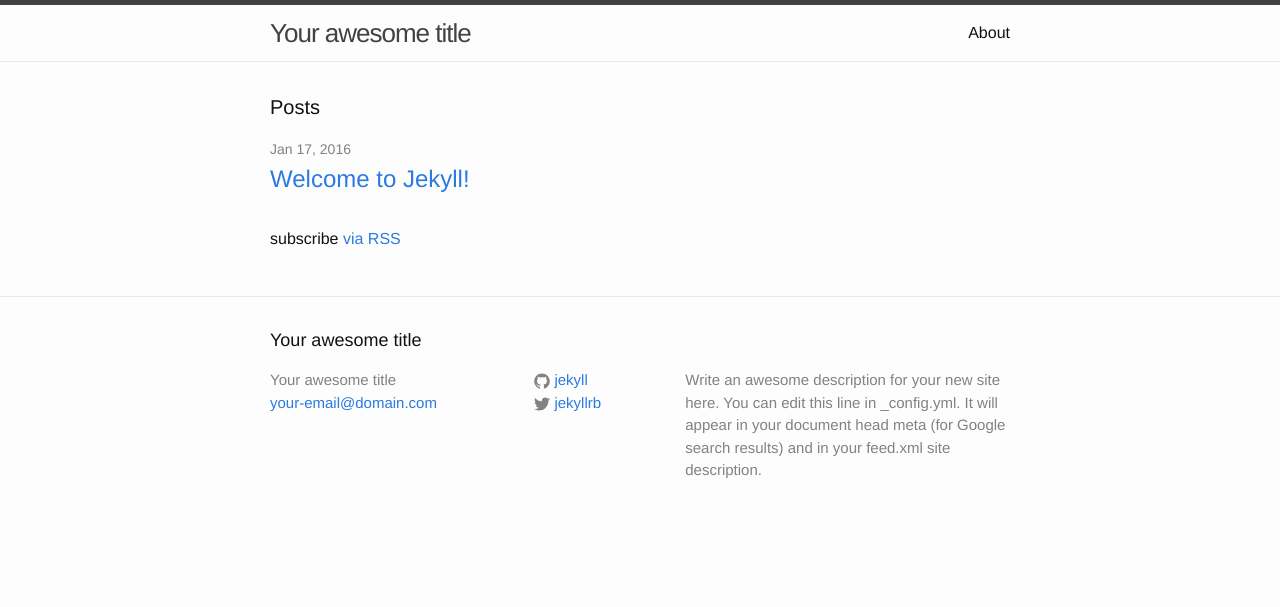
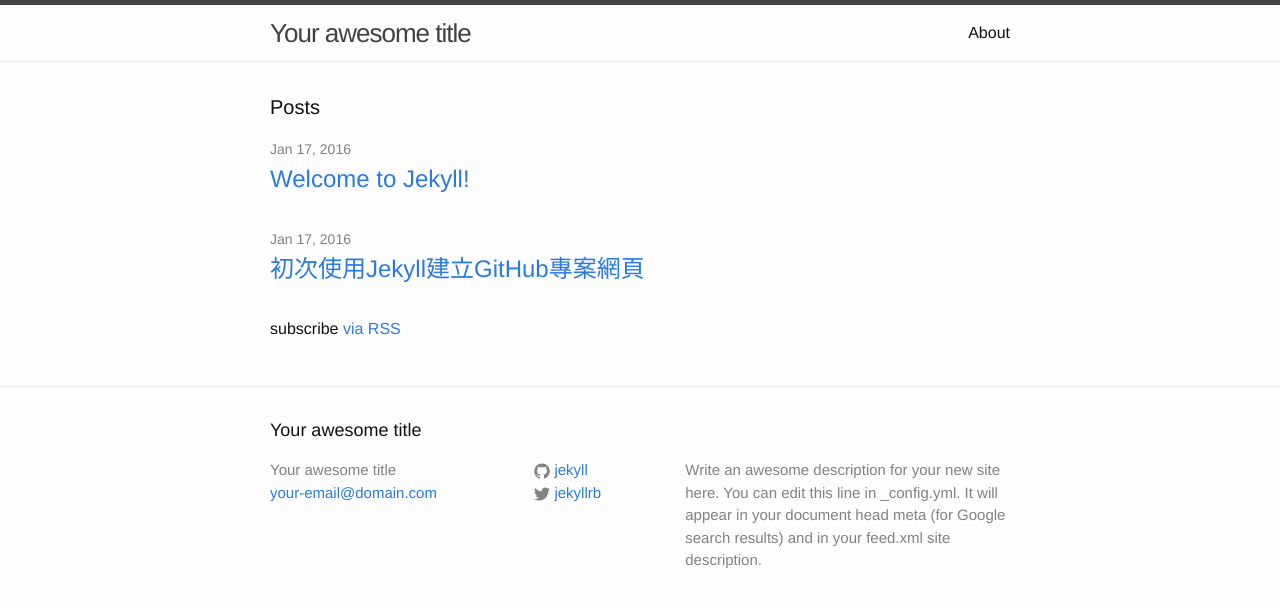
Before and after one commit to gjccing/Jekyll-using-logs, a Jekyll site: the page built from index.html, in a window 1280 px wide. Shown: the top 607 px of the page. Built offline with Jekyll 4.4.1, drawn with Linux system fonts in a browser that asks for light colours; part of the change alters nothing that is shown.

Commit message:
first post

```diff
--- a/_config.yml
+++ b/_config.yml
@@ -12,7 +12,7 @@ description: > # this means to ignore newlines until "baseurl:"
   Write an awesome description for your new site here. You can edit this
   line in _config.yml. It will appear in your document head meta (for
   Google search results) and in your feed.xml site description.
-baseurl: "" # the subpath of your site, e.g. /blog
+baseurl: "/jekyll-using-logs" # the subpath of your site, e.g. /blog
 url: "http://yourdomain.com" # the base hostname & protocol for your site
 twitter_username: jekyllrb
 github_username:  jekyll
--- /dev/null
+++ b/_posts/2016-01-18-first-jekyll-on-github-project.markdown
@@ -0,0 +1,68 @@
+---
+layout: post
+title:  "初次使用Jekyll建立GitHub專案網頁"
+date:   2016-01-18 00:46:26 +0800
+categories: jekyll update
+---
+此篇文章將一步步介紹如何用Jekyll建立GitHub專案網頁。
+
+簡單的說明，Jekyll是一個靜態網站&Blog的產生器。它的工作原理很簡單，你給他文章和網頁框架他給你靜態網站，很簡單吧。而它只是一個靜態網站產生器，如果你想讓人看到你的網站還需要一個架站的空間來放置你產出的網站。架設靜態網站的首選當然是GitHub囉。而GitHub也[支援Jekyll][jekyll-gh]，會自動幫你build且順便幫做版本控管，兩者簡直絕配。
+
+你想要在GitHub使用Jekyll，只要三個步驟：
+
+  1. [在GitHub專案上建立`gh-pages` brach][github-cppm]
+  2. [安裝Jekyll][jekyll-install]
+  3. [使用Jekyll產生一個初始的網站][jekyll-qs]
+
+基本上按照上述教學就能上手了，以下是我的整理。
+
+### 1.在GitHub專案上建立`gh-pages`Brach
+觸發GitHub使用Jekyll有兩種情況：
+
+  *   `username.github.io`專案的`master`
+  *   一般專案的`gh-pages` brach
+
+這次的情況是一般專案，可以參考此[教學][github-cppm]。這邊的關鍵指令是這個：
+{% highlight ruby %}
+# 請先把專案clone下來並進入目錄
+git checkout --orphan gh-pages
+{% endhighlight ruby %}
+用此指令創建出來的branch是完全獨立的不是從其他brach分出來的，很適合GitHub page這種形式的原始碼。
+
+如果你喜歡GUI也可以依照此[教學][github-pages]。GitHub會幫你建立`gh-pages`並引導你在建立個還不錯看的網頁，如果你沒有日誌的需求這個網頁就已經夠用囉。再來把內容清掉就是了，挺笨的方法，可惜GitHub上沒提供產生Jekyll的選項。
+
+### 2.安裝Jekyll
+基本上依照教學就OK了，但Jekyll它是預設是不支援`Windows`的喔！得另外看這篇[教學][jekyll-windows]，看到第二步就夠用了，其實只多安裝個`RubyDevKit`而已。
+
+### 3使用Jekyll產生一個初始的網站
+這裡請使用terminal，cd到git專案的目錄下，輸入：
+{% highlight ruby %}
+jekyll new .
+{% endhighlight ruby %}
+就能產生一個起始的網站囉！這時你可以下：
+{% highlight ruby %}
+jekyll serve
+{% endhighlight ruby %}
+Jekyll會先幫你build再幫你開啟一個簡易的http server讓你觀看結果。進入[http://127.0.0.1:4000/](http://127.0.0.1:4000/)看看結果吧！
+
+這時一切看起來都很美好，但請先不要Push上GitHub，還有一個地方需要設定。因為本次的主角是GitHub專案，它的GitHub pages的url規則是：
+{% highlight ruby %}
+<username>.github.io/<repository-name>
+{% endhighlight ruby %}
+直接上上去的話路徑會錯亂。這時看到這個檔案`_config.yml`，這是Jekyll的設定檔，修改裡面的`baseurl`：
+{% highlight ruby %}
+# 最後面不可接斜線
+baseurl: "/<repository-name>"
+{% endhighlight ruby %}
+修改完就可以Push上去囉！
+
+建議想知道更多的人可以直接看[官網][jekyll]，另外英文苦手也可以去[中文網][jekyllcn]看看喔。
+
+[jekyllcn]: http://jekyllcn.com/
+[jekyll]: http://jekyllrb.com/
+[jekyll-gh]: https://github.com/jekyll/jekyll
+[github-cppm]: https://help.github.com/articles/creating-project-pages-manually/
+[github-pages]: https://pages.github.com/
+[jekyll-install]: http://jekyllrb.com/docs/installation/
+[jekyll-qs]: http://jekyllrb.com/docs/quickstart/
+[jekyll-windows]: http://jekyll-windows.juthilo.com/
```
